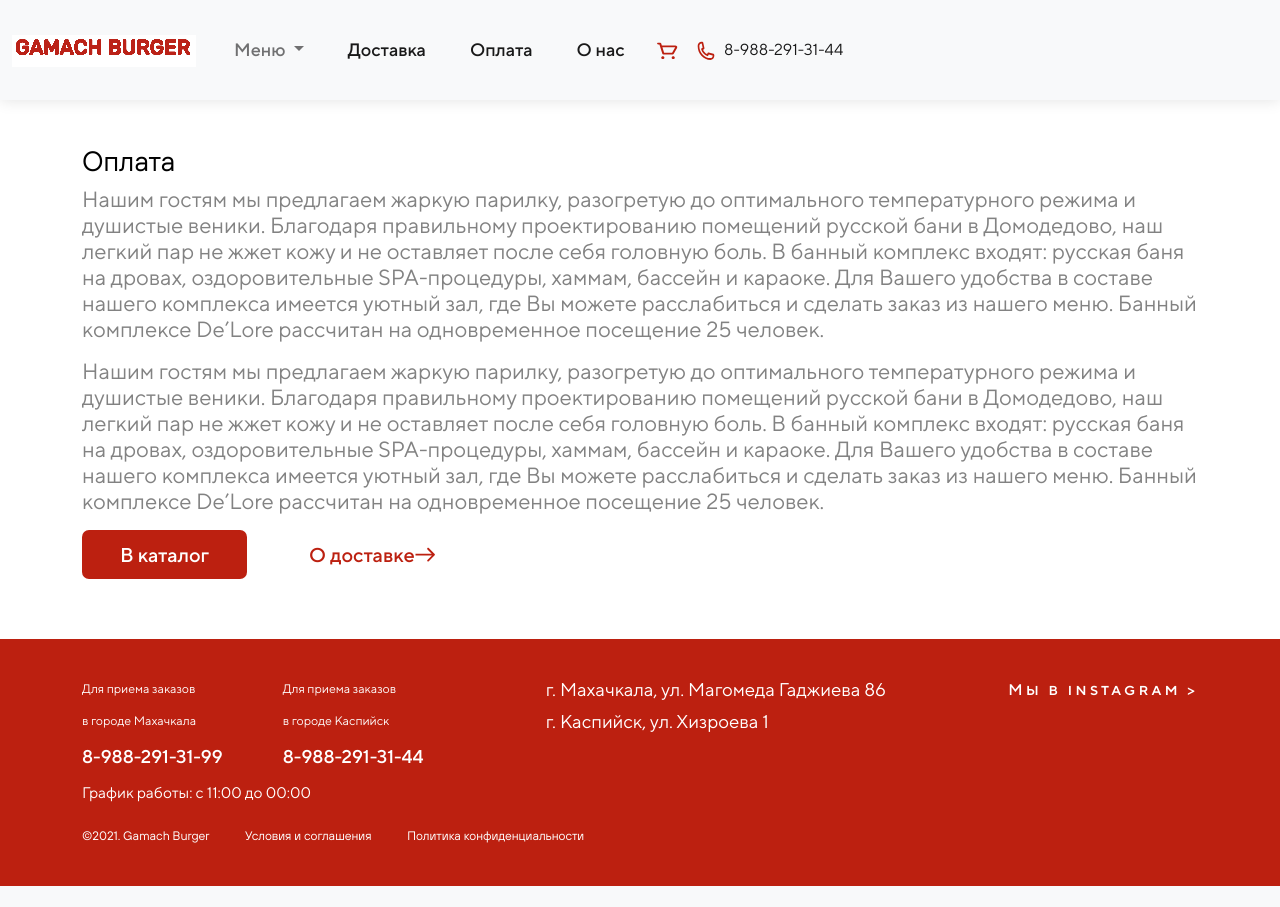
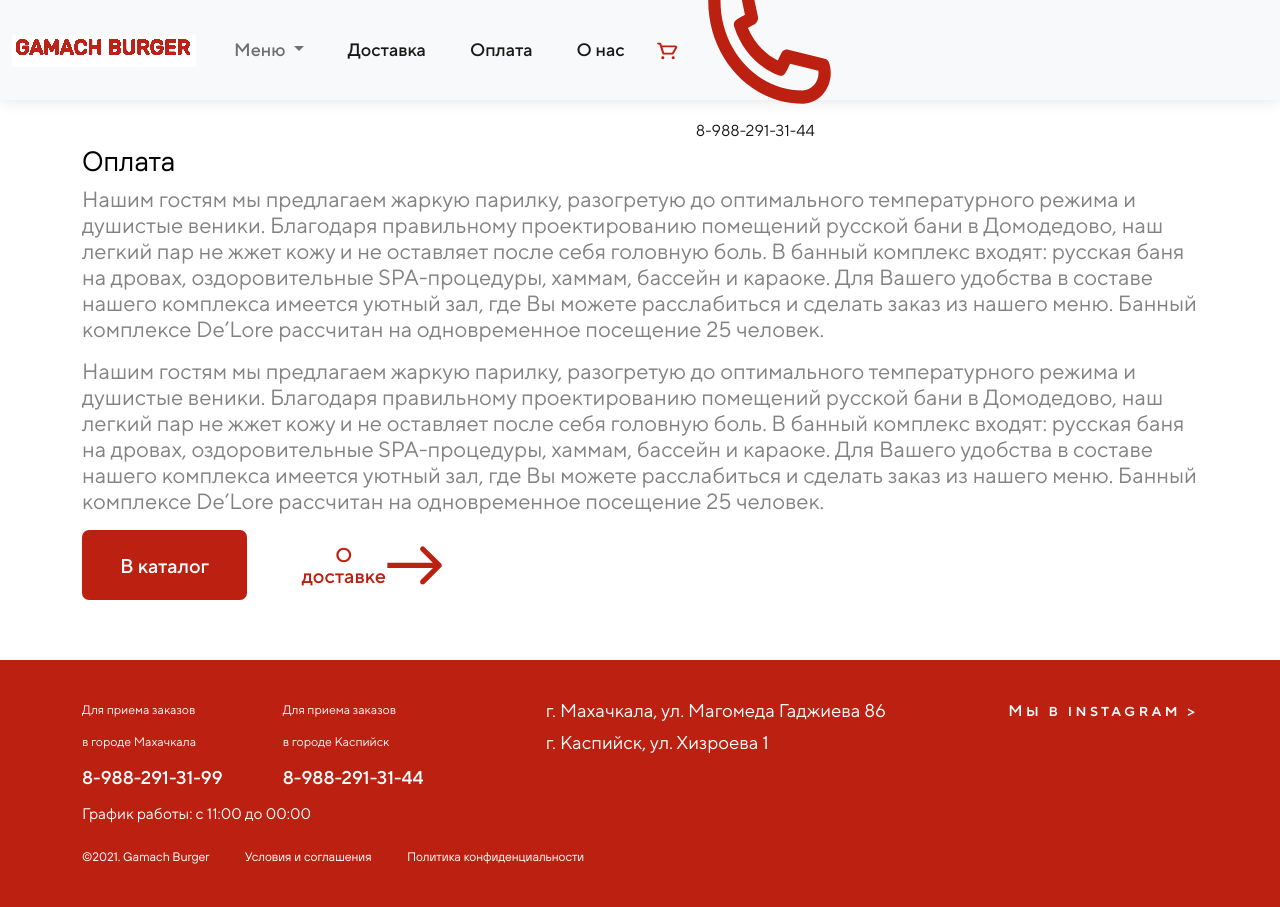
Before and after one commit to Pain23022/Diplome, a Django app: page /pay in a window 1280 px wide. Before the commit the page ends 886 px from the top, so only its background shows below. Run offline with Django 3.2, Linux system fonts and the light colour scheme; data comes from the database, SQL or seed files in the repository.

Commit message:
22.06 14:28

```diff
--- a/Gamach_Bururger/menu/static/menu/css/style.css
+++ b/Gamach_Bururger/menu/static/menu/css/style.css
@@ -169,6 +169,11 @@ header .navbar-collapse .dropdown-menu.show {
   padding-top: 24px;
   padding-bottom: 68px;
 }
+img {
+                width: 100%;
+                height: 100%;
+                object-fit: cover;
+            }
 .home-products h3.all_products {
   margin-bottom: 35px;
 }
```
Also changed, not shown: Gamach_Bururger/menu/templates/menu/index.html (+1 -7 lines).
